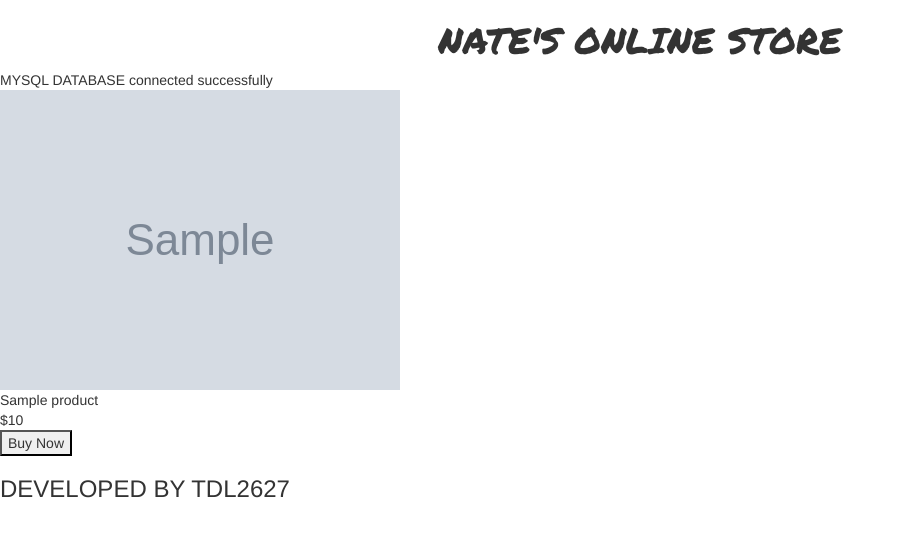
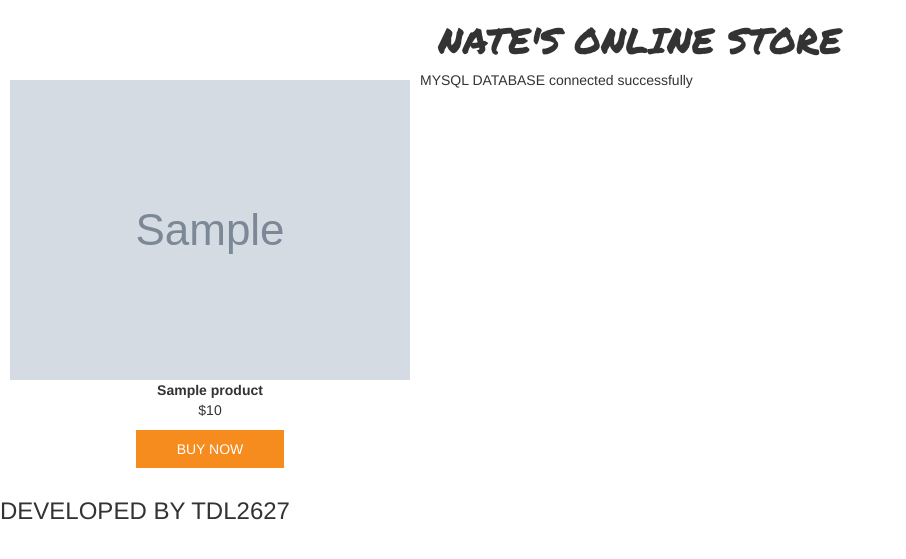
Before and after one commit to TDL2627/OnlineStore, a PHP site: page / in a window 1280 px wide. Shown: the part 62-621 px from the top of the page, without its empty margins (0-906 px from the left). Run offline with PHP 8.4, Linux system fonts and the light colour scheme; tables that the repository leaves empty or names only in its code hold one stand-in row (values such as "Sample post"); grey boxes marked "Sample" are stand-in pictures.

Commit message:
STYLE EDIT

```diff
--- a/css/stylesheet.css
+++ b/css/stylesheet.css
@@ -16,3 +16,72 @@ h1 {
         padding: 5%;
 
 }
+.product_wrapper {
+  float:left;
+  padding: 10px;
+  text-align: center;
+  }
+ .product_wrapper:hover {
+  box-shadow: 0 0 0 2px #e5e5e5;
+  cursor:pointer;
+  }
+ .product_wrapper .name {
+  font-weight:bold;
+  }
+ .product_wrapper .buy {
+  text-transform: uppercase;
+  background: #F68B1E;
+  border: 1px solid #F68B1E;
+  cursor: pointer;
+  color: #fff;
+  padding: 8px 40px;
+  margin-top: 10px;
+ }
+ .product_wrapper .buy:hover {
+  background: #f17e0a;
+  border-color: #f17e0a;
+ }
+ .message_box .box{
+  margin: 10px 0px;
+  border: 1px solid #2b772e;
+  text-align: center;
+  font-weight: bold;
+  color: #2b772e;
+  }
+ .table td {
+  border-bottom: #F0F0F0 1px solid;
+  padding: 10px;
+  }
+ .cart_div {
+  float:right;
+  font-weight:bold;
+  position:relative;
+  }
+ .cart_div a {
+  color:#000;
+  }
+ .cart_div span {
+  font-size: 12px;
+  line-height: 14px;
+  background: #F68B1E;
+  padding: 2px;
+  border: 2px solid #fff;
+  border-radius: 50%;
+  position: absolute;
+  top: -1px;
+  left: 13px;
+  color: #fff;
+  width: 20px;
+  height: 20px;
+  text-align: center;
+  }
+ .cart .remove {
+  background: none;
+  border: none;
+  color: #0067ab;
+  cursor: pointer;
+  padding: 0px;
+  }
+ .cart .remove:hover {
+  text-decoration:underline;
+  }
```
